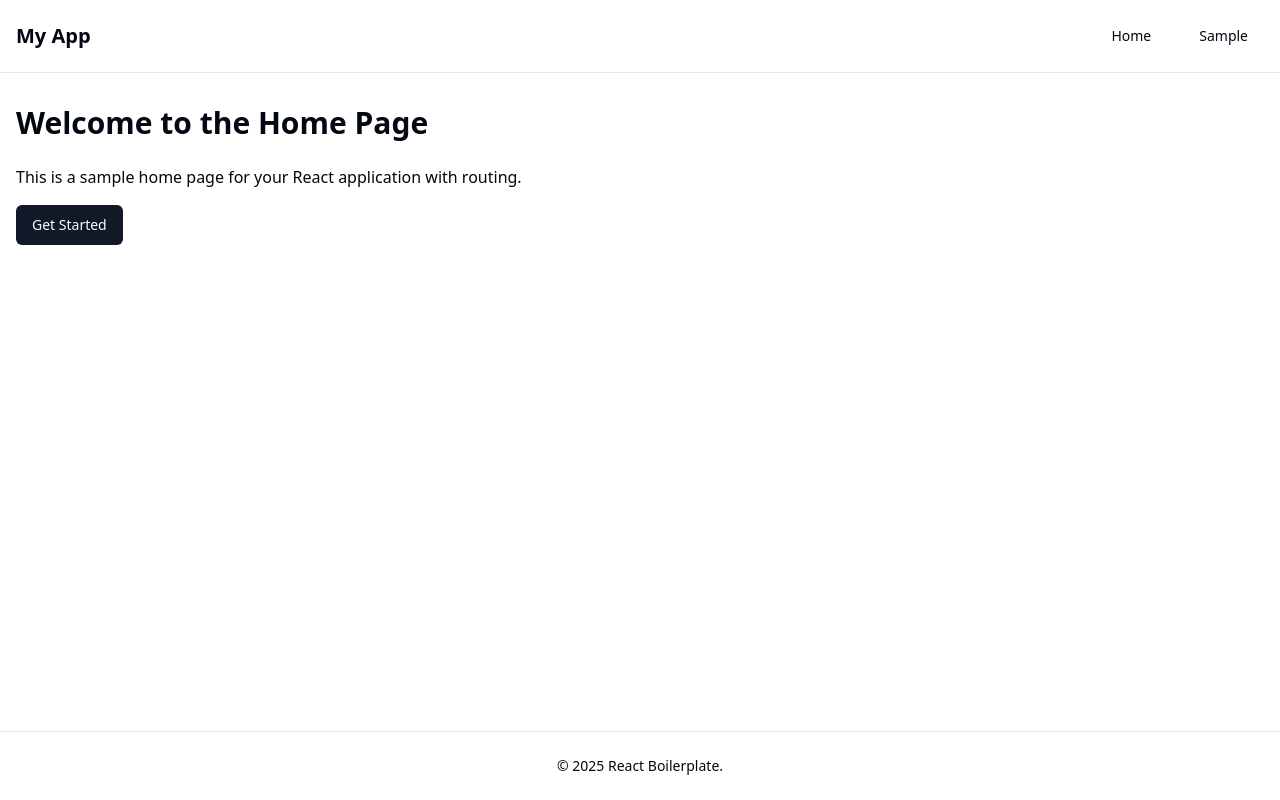
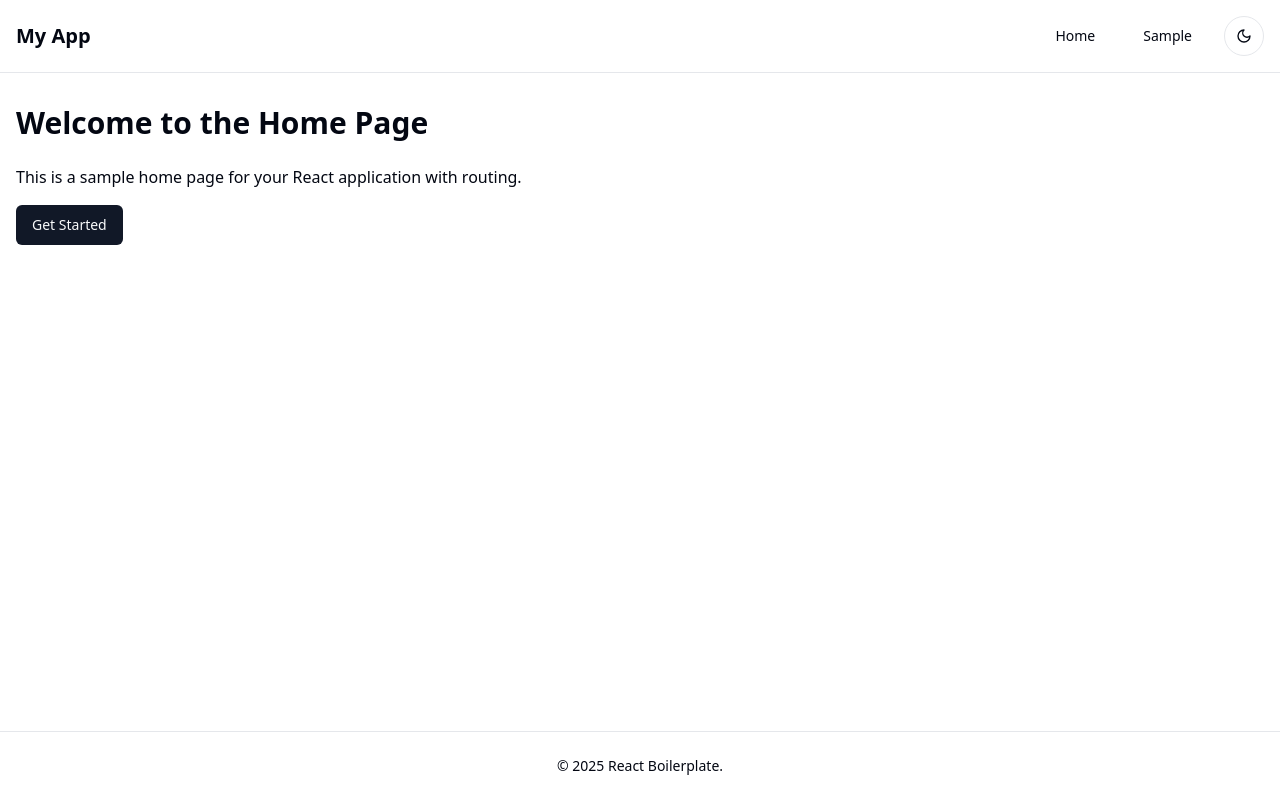
Before and after one commit to surajbera/react-boilerplate, a React (Vite) app: page / in a window 1280 px wide. Built offline with nearby package versions, Linux system fonts and the light colour scheme.

Commit message:
Add theme context and toggle component for light/dark mode support

```diff
--- a/src/App.tsx
+++ b/src/App.tsx
@@ -1,7 +1,12 @@
 import { Router } from "@/routes";
+import { ThemeProvider } from "@/contexts/ThemeContext";
 
 function App() {
-  return <Router />;
+  return (
+    <ThemeProvider>
+      <Router />
+    </ThemeProvider>
+  );
 }
 
 export default App;
--- /dev/null
+++ b/src/components/ThemeToggle.tsx
@@ -0,0 +1,31 @@
+import { Moon, Sun } from "lucide-react";
+import { useTheme } from "@/hooks/useTheme";
+import { cn } from "@/lib/utils";
+import { Button, type ButtonProps } from "@/components/ui/button";
+
+interface ThemeToggleProps extends ButtonProps {}
+
+export function ThemeToggle({ className, ...props }: ThemeToggleProps) {
+  const { theme, setTheme } = useTheme();
+
+  function toggleTheme() {
+    setTheme(theme === "light" ? "dark" : "light");
+  }
+
+  return (
+    <Button
+      variant="outline"
+      size="icon"
+      onClick={toggleTheme}
+      className={cn("rounded-full", className)}
+      {...props}
+    >
+      {theme === "light" ? (
+        <Moon className="h-[1.2rem] w-[1.2rem]" />
+      ) : (
+        <Sun className="h-[1.2rem] w-[1.2rem]" />
+      )}
+      <span className="sr-only">Toggle theme</span>
+    </Button>
+  );
+}
--- a/src/components/layout/SiteHeader.tsx
+++ b/src/components/layout/SiteHeader.tsx
@@ -1,11 +1,13 @@
 import { Link } from "react-router-dom";
 import { Button } from "@/components/ui/button";
+import { ThemeToggle } from "@/components/ThemeToggle";
 
 export function SiteHeader() {
   return (
     <header className="bg-background border-b">
       <div className="container mx-auto px-4 py-4 flex items-center justify-between">
         <h1 className="text-xl font-bold">My App</h1>
+        <div className="flex items-center gap-4">
           <nav className="flex gap-4">
             <Button variant="ghost" asChild>
               <Link to="/">Home</Link>
@@ -14,6 +16,8 @@ export function SiteHeader() {
               <Link to="/sample">Sample</Link>
             </Button>
           </nav>
+          <ThemeToggle />
+        </div>
       </div>
     </header>
   );
--- /dev/null
+++ b/src/contexts/ThemeContext.tsx
@@ -0,0 +1,43 @@
+import { createContext, useEffect, useState } from "react";
+
+type Theme = "light" | "dark";
+
+interface ThemeProviderProps {
+  children: React.ReactNode;
+  defaultTheme?: Theme;
+  storageKey?: string;
+}
+
+interface ThemeContextType {
+  theme: Theme;
+  setTheme: (theme: Theme) => void;
+}
+
+export const ThemeContext = createContext<ThemeContextType | undefined>(
+  undefined
+);
+
+export function ThemeProvider({
+  children,
+  defaultTheme = "light",
+  storageKey = "theme",
+}: ThemeProviderProps) {
+  const [theme, setTheme] = useState<Theme>(
+    () => (localStorage.getItem(storageKey) as Theme) || defaultTheme
+  );
+
+  useEffect(() => {
+    localStorage.setItem(storageKey, theme);
+    document.documentElement.classList.remove("light", "dark");
+    document.documentElement.classList.add(theme);
+  }, [theme, storageKey]);
+
+  const value = {
+    theme,
+    setTheme,
+  };
+
+  return (
+    <ThemeContext.Provider value={value}>{children}</ThemeContext.Provider>
+  );
+}
--- /dev/null
+++ b/src/hooks/useTheme.ts
@@ -0,0 +1,12 @@
+import { useContext } from "react";
+import { ThemeContext } from "@/contexts/ThemeContext";
+
+export function useTheme() {
+  const context = useContext(ThemeContext);
+
+  if (context === undefined) {
+    throw new Error("useTheme must be used within a ThemeProvider");
+  }
+
+  return context;
+}
```
Lines whose indentation alone changed are shown as unchanged.
